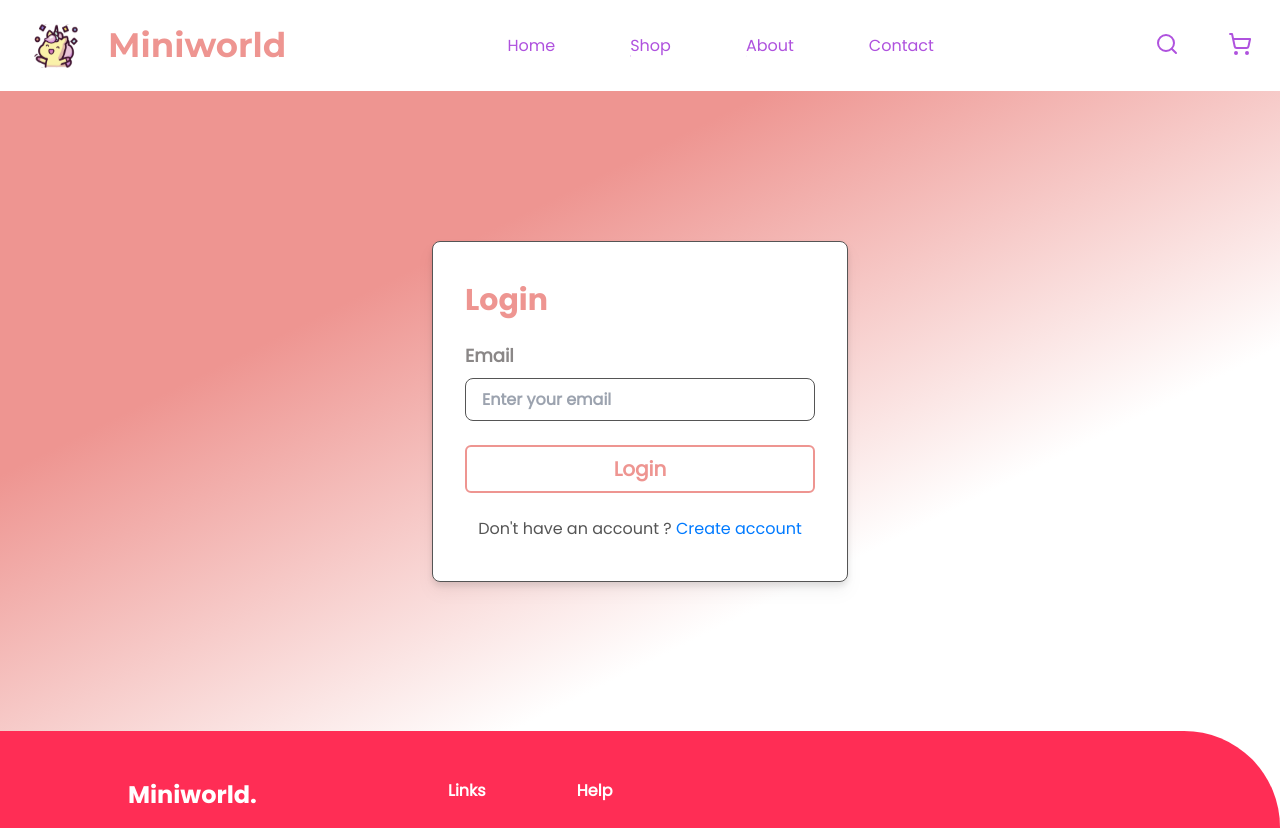
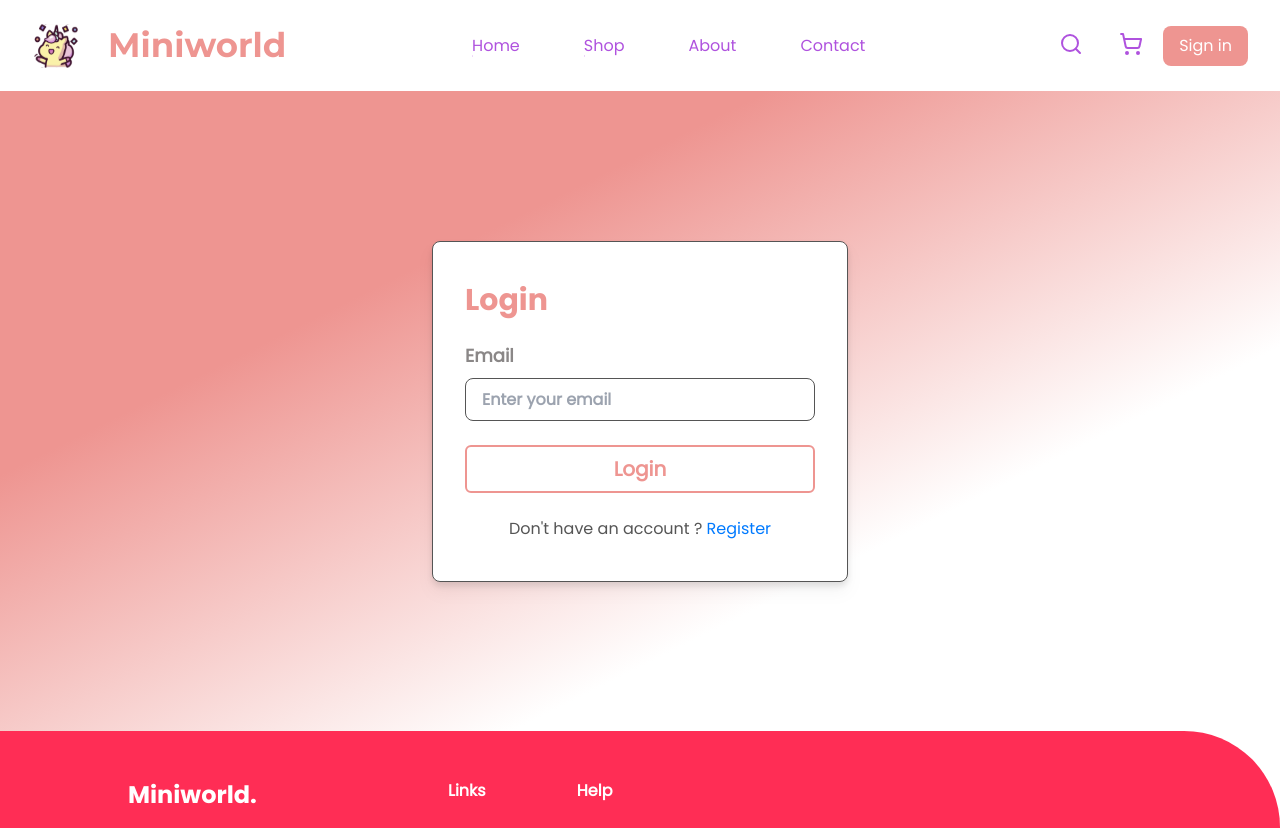
Before and after one commit to RPJ-Overseas-Exim/miniworld, a Next.js app: page /login in a window 1280 px wide. Shown: the top 828 px of the page. Built offline with nearby package versions, Linux system fonts and the light colour scheme.

Commit message:
added the sign in button to the navbar and made some changes in login page

```diff
--- a/src/app/login/page.tsx
+++ b/src/app/login/page.tsx
@@ -40,7 +40,7 @@ export default function Login(){
                         href="/register"
                         className="text-foreground-muted text-center"
                     >
-                        Don't have an account ? <span className="text-foreground-blue">Create account</span>
+                        Don't have an account ? <span className="text-foreground-blue">Register</span>
                     </Link>
                 </form>
             </div>
--- a/src/components/layout/Navbar.tsx
+++ b/src/components/layout/Navbar.tsx
@@ -6,14 +6,14 @@ import MenuBox from "../ui/Menu_Box"
 import { montserratVariable } from "public/fonts/fonts"
 
 export default function Navbar() {
+
     return (
-        <nav className="sticky top-0 left-0 w-full bg-white z-[99] flex items-center justify-center px-6 py-4 md:px-4 md:py-5 lg:px-6 ">
+        <nav className="sticky top-0 left-0 w-full bg-white z-[99] flex items-center justify-center px-2 py-4 md:px-4 md:py-5 lg:px-6 ">
             <div className="w-full h-full flex flex-row justify-between items-center">
                 {/* Logo section */}
-
                 <Link
                     href="/"
-                    className="flex gap-x-5 items-center">
+                    className="flex gap-x-2 md:gap-x-5 items-center">
                     <div className="relative min-w-12 min-h-12 md:min-w-14 md:min-w-14 lg:min-w-16 lg:min-w-16">
                         <Image
                             src="/images/logo.svg"
@@ -25,27 +25,36 @@ export default function Navbar() {
                 </Link>
 
                 {/* Middle navigation section */}
-                <div className="hidden md:flex flex-row md:gap-x-[60px] lg:gap-x-[75px] ">
+                <div className="hidden md:flex flex-row md:gap-x-12 lg:gap-x-16 ">
                     <NavLink href="/">Home</NavLink>
                     <NavLink href="/shop">Shop</NavLink>
                     <NavLink href="/about">About</NavLink>
                     <NavLink href="/contact">Contact</NavLink>
                 </div>
 
+                <div className="flex gap-x-4 items-center px-2">
                     {/* features icon section */}
-                <div className="hidden md:flex flex-row md:gap-x-[35px] lg:gap-x-[45px] text-foreground-purple items-center">
-                    <div className="md:w-[24px] md:h-[24px] lg:w-[28px] lg:h-[28px]">
+                    <div className="hidden md:flex flex-row md:gap-x-6 lg:gap-x-8 text-foreground-purple items-center">
+                        <div className="md:w-6 md:h-6 lg:w-7 lg:h-7">
                             <Search />
                         </div>
-                    <div className="md:w-[24px] md:h-[24px] lg:w-[28px] lg:h-[28px]">
+                        <div className="md:w-6 md:h-6 lg:w-7 lg:h-7">
                             <Link href="/cart">
                                 <ShoppingCart />
                             </Link>
                         </div>
                     </div>
 
+                    {/* Login button section */}
+                    <Link href="/login"
+                        className="px-4 py-2 text-white text-sm md:text-base bg-background-pink rounded-lg whitespace-nowrap"
+                    >
+                        Sign in
+                    </Link>
+
                     {/* Menu icon section */}
                     <MenuBox />
+                </div>
             </div>
         </nav>
     )
--- a/src/components/ui/Menu_Box.tsx
+++ b/src/components/ui/Menu_Box.tsx
@@ -1,8 +1,8 @@
 "use client"
 import React from "react"
-import { CrossIcon, House, Info, Menu, Phone, ShoppingBag } from "lucide-react"
+import { CrossIcon, House, Info, Menu, Phone, ShoppingBag, Search, ShoppingCart } from "lucide-react"
 import Link from "next/link"
-import { TwoColorButton } from "./Button"
+import { SliderButton, TwoColorButton } from "./Button"
 
 import { useGSAP } from "@gsap/react"
 import gsap from "gsap"
@@ -101,7 +101,9 @@ export default function MenuBox(){
                         </Link>
 
                     </div>
+
                 </div>
+
             </div>
         </div>
     )
```
Lines whose indentation alone changed are shown as unchanged.
